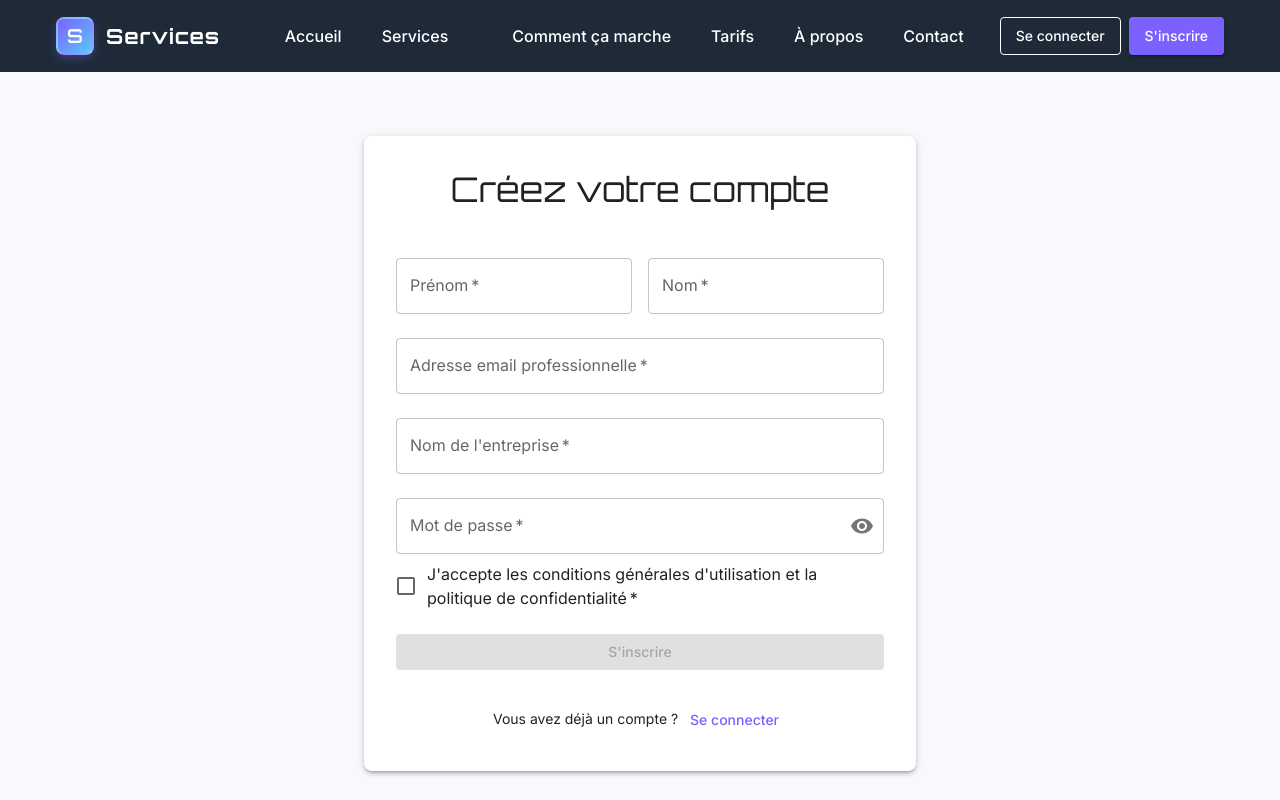
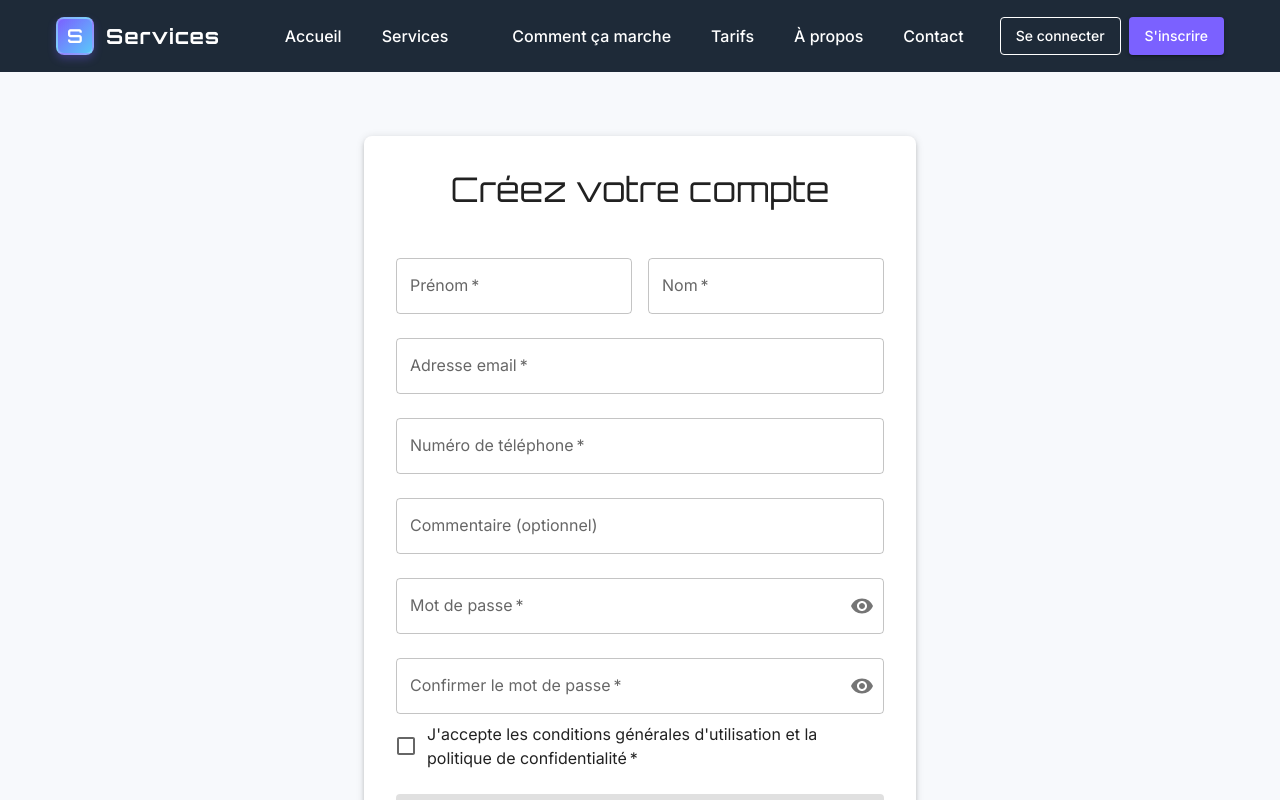
Before and after one commit to Hackathon-Grp-1/services-project-front, a React (Vite) app: page /register in a window 1280 px wide. Shown: the top 800 px of the page. Built offline with nearby package versions, Linux system fonts and the light colour scheme; some icons are missing.

Commit message:
feat: :sparkles: implement authentication features including registration, login, and logout; update API base URL to use environment variable

```diff
--- a/src/pages/LoginPage.tsx
+++ b/src/pages/LoginPage.tsx
@@ -1,7 +1,7 @@
 import { useState } from 'react';
 import { Box, Typography, TextField, Button, Container, Paper, InputAdornment, IconButton, Alert, CircularProgress } from '@mui/material';
 import { Visibility, VisibilityOff } from '@mui/icons-material';
-import { Link as RouterLink, useNavigate } from 'react-router-dom';
+import { Link as RouterLink, useNavigate, useLocation } from 'react-router-dom';
 import { useAuth } from '../contexts/AuthContext';
 
 const LoginPage = () => {
@@ -9,8 +9,10 @@ const LoginPage = () => {
   const [email, setEmail] = useState('');
   const [password, setPassword] = useState('');
   const [localError, setLocalError] = useState<string | null>(null);
+  const [fieldErrors, setFieldErrors] = useState<{[key:string]: boolean}>({});
   const { login, loading, error: authError } = useAuth();
   const navigate = useNavigate();
+  const location = useLocation();
 
   const handleClickShowPassword = () => {
     setShowPassword(!showPassword);
@@ -19,24 +21,31 @@ const LoginPage = () => {
   const handleSubmit = async (e: React.FormEvent) => {
     e.preventDefault();
     setLocalError(null);
-
+    setFieldErrors({});
+    let errors: {[key:string]: boolean} = {};
     if (!email) {
-      setLocalError('Veuillez saisir votre email');
+      errors.email = true;
+    } else if (!/^[^@\s]+@[^@\s]+\.[^@\s]+$/.test(email)) {
+      errors.email = true;
+      setLocalError("L'adresse email n'est pas valide.");
+    }
+    if (!password) {
+      errors.password = true;
+    } else if (password.length < 8) {
+      errors.password = true;
+      setLocalError('Le mot de passe doit contenir au moins 8 caractères.');
+    }
+    if (Object.keys(errors).length > 0) {
+      if (!localError) setLocalError('Veuillez saisir votre email et votre mot de passe');
+      setFieldErrors(errors);
       return;
     }
-
-    if (!password) {
-      setLocalError('Veuillez saisir votre mot de passe');
-      return;
-    }
-
     try {
       await login({ email, password });
-      console.log('Connexion réussie');
-      navigate('/dashboard'); // Redirection après connexion réussie
+      navigate('/need-form', { state: { justLoggedIn: true } });
     } catch (error: any) {
-      console.error('Erreur de connexion:', error);
-      // L'erreur est déjà gérée dans le contexte
+      setFieldErrors({ email: true, password: true });
+      setLocalError('Email ou mot de passe incorrect.');
     }
   };
 
@@ -47,6 +56,16 @@ const LoginPage = () => {
           <Typography variant="h4" component="h1" gutterBottom align="center" sx={{ mb: 4 }}>
             Connectez-vous
           </Typography>
+          {location.state?.registered && (
+            <Alert severity="success" sx={{ mb: 2 }}>
+              Inscription réussie ! Vous pouvez maintenant vous connecter.
+            </Alert>
+          )}
+          {location.state?.mustAuth && (
+            <Alert severity="warning" sx={{ mb: 2 }}>
+              Vous devez être connecté pour accéder à cette fonctionnalité.
+            </Alert>
+          )}
 
           <Box component="form" onSubmit={handleSubmit} sx={{ mt: 1 }}>
             <TextField
@@ -59,7 +78,8 @@ const LoginPage = () => {
               autoComplete="email"
               autoFocus
               value={email}
-              onChange={(e) => setEmail(e.target.value)}
+              onChange={e => setEmail(e.target.value)}
+              error={!!fieldErrors.email}
             />
             <TextField
               margin="normal"
@@ -71,8 +91,9 @@ const LoginPage = () => {
               id="password"
               autoComplete="current-password"
               value={password}
-              onChange={(e) => setPassword(e.target.value)}              slotProps={{
-                input: {
+              onChange={e => setPassword(e.target.value)}
+              error={!!fieldErrors.password}
+              InputProps={{
                 endAdornment: (
                   <InputAdornment position="end">
                     <IconButton
@@ -84,7 +105,6 @@ const LoginPage = () => {
                     </IconButton>
                   </InputAdornment>
                 ),
-                }
               }}
             />            {(localError ?? authError) && (
               <Alert severity="error" sx={{ mt: 2 }}>
--- a/src/pages/NeedFormPage.tsx
+++ b/src/pages/NeedFormPage.tsx
@@ -1,26 +1,40 @@
 import { useState, useRef } from 'react';
-import { Box, Button, Container, TextField, Typography, CircularProgress } from '@mui/material';
-import { useNavigate } from 'react-router-dom';
+import { Box, Button, Container, TextField, Typography, CircularProgress, Snackbar, Alert } from '@mui/material';
+import { useNavigate, useLocation } from 'react-router-dom';
 import { motion, AnimatePresence } from 'framer-motion';
 import { fetchServicePaths } from '../api/mockApi';
 import { useServiceStore } from '../store/serviceStore';
 import ChatBox from '../components/ChatBox';
 import { startNewChat } from '../api/chatApi';
+import { useAuth } from '../contexts/AuthContext';
 
 const NeedFormPage = () => {
   const [inputPrompt, setInputPrompt] = useState('');
   const [error, setError] = useState('');
   const [showChat, setShowChat] = useState(false);
+  const [loginSuccess, setLoginSuccess] = useState(() => {
+    if (window.history.state && window.history.state.usr && window.history.state.usr.justLoggedIn) {
+      return true;
+    }
+    return false;
+  });
+  const [authToast, setAuthToast] = useState(false);
   const navigate = useNavigate();
+  const location = useLocation();
   const formRef = useRef<HTMLFormElement>(null);
 
   const {
     setPrompt,
     setServicePaths,
     isLoading,
-    setIsLoading
+    setIsLoading,
+    isLoggedIn
   } = useServiceStore();  const handleSubmit = async (e: React.FormEvent) => {
     e.preventDefault();
+    if (!isLoggedIn) {
+      navigate('/login', { state: { mustAuth: true } });
+      return;
+    }
     console.log('Formulaire soumis avec prompt:', inputPrompt);
 
     if (!inputPrompt.trim()) {
@@ -91,6 +105,11 @@ const NeedFormPage = () => {
       position: 'relative',
       marginBottom: 0
     }}>
+      <Snackbar open={loginSuccess} autoHideDuration={2000} onClose={() => setLoginSuccess(false)} anchorOrigin={{ vertical: 'top', horizontal: 'center' }}>
+        <Alert severity="success" sx={{ width: '100%' }}>
+          Connexion réussie !
+        </Alert>
+      </Snackbar>
       <Container
         maxWidth={showChat ? false : "md"}
         disableGutters={showChat}
--- a/src/pages/RegisterPage.tsx
+++ b/src/pages/RegisterPage.tsx
@@ -1,21 +1,33 @@
 import { useState } from 'react';
-import { Box, Typography, TextField, Button, Container, Paper, InputAdornment, IconButton, Checkbox, FormControlLabel } from '@mui/material';
+import { Box, Typography, TextField, Button, Container, Paper, InputAdornment, IconButton, Checkbox, FormControlLabel, Snackbar, Alert } from '@mui/material';
 import { Visibility, VisibilityOff } from '@mui/icons-material';
-import { Link as RouterLink } from 'react-router-dom';
+import { Link as RouterLink, useNavigate } from 'react-router-dom';
+import { register } from '../api/authApi';
 
 const RegisterPage = () => {
   const [showPassword, setShowPassword] = useState(false);
+  const [showConfirmPassword, setShowConfirmPassword] = useState(false);
   const [formData, setFormData] = useState({
     firstName: '',
     lastName: '',
     email: '',
+    phoneNumber: '',
+    comment: '',
     password: '',
-    companyName: '',
+    confirmPassword: '',
     acceptTerms: false
   });
+  const [error, setError] = useState<string | null>(null);
+  const [loading, setLoading] = useState(false);
+  const [success, setSuccess] = useState(false);
+  const [fieldErrors, setFieldErrors] = useState<{[key:string]: boolean}>({});
+  const navigate = useNavigate();
 
   const handleClickShowPassword = () => {
     setShowPassword(!showPassword);
+  };
+  const handleClickShowConfirmPassword = () => {
+    setShowConfirmPassword(!showConfirmPassword);
   };
 
   const handleChange = (e: React.ChangeEvent<HTMLInputElement>) => {
@@ -26,11 +38,70 @@ const RegisterPage = () => {
     }));
   };
 
-  const handleSubmit = (e: React.FormEvent) => {
+  const handleSubmit = async (e: React.FormEvent) => {
     e.preventDefault();
-    // This would be replaced with actual registration logic
-    console.log('Register attempt with:', formData);
-    // Placeholder for registration API call
+    setError(null);
+    setFieldErrors({});
+    // Validation côté client
+    const errors: {[key:string]: boolean} = {};
+    if (!formData.firstName.trim()) errors.firstName = true;
+    if (!formData.lastName.trim()) errors.lastName = true;
+    if (!formData.email.trim()) errors.email = true;
+    if (!formData.phoneNumber.trim()) errors.phoneNumber = true;
+    if (!formData.password) errors.password = true;
+    if (!formData.confirmPassword) errors.confirmPassword = true;
+    if (Object.keys(errors).length > 0) {
+      setError('Merci de remplir tous les champs obligatoires.');
+      setFieldErrors(errors);
+      return;
+    }
+    // Email format
+    if (!/^[^@\s]+@[^@\s]+\.[^@\s]+$/.test(formData.email)) {
+      setError("L'adresse email n'est pas valide.");
+      setFieldErrors({ email: true });
+      return;
+    }
+    // Phone format (simple check)
+    if (!/^\+?\d{8,}$/.test(formData.phoneNumber)) {
+      setError('Le numéro de téléphone est invalide.');
+      setFieldErrors({ phoneNumber: true });
+      return;
+    }
+    // Password match
+    if (formData.password !== formData.confirmPassword) {
+      setError('Les mots de passe ne correspondent pas.');
+      setFieldErrors({ password: true, confirmPassword: true });
+      return;
+    }
+    // Password strength (exemple simple)
+    if (formData.password.length < 8) {
+      setError('Le mot de passe doit contenir au moins 8 caractères.');
+      setFieldErrors({ password: true });
+      return;
+    }
+    setLoading(true);
+    try {
+      await register({
+        firstName: formData.firstName,
+        lastName: formData.lastName,
+        comment: formData.comment,
+        email: formData.email,
+        phoneNumber: formData.phoneNumber,
+        password: formData.password,
+        confirmPassword: formData.confirmPassword
+      });
+      setSuccess(true);
+      setTimeout(() => {
+        navigate('/login', { state: { registered: true } });
+      }, 1800);
+    } catch (err: any) {
+      // Gestion des erreurs API
+      let apiMsg = err?.response?.data?.message;
+      if (Array.isArray(apiMsg)) apiMsg = apiMsg.join(' ');
+      setError(apiMsg || 'Erreur lors de l’inscription. Veuillez réessayer.');
+    } finally {
+      setLoading(false);
+    }
   };
 
   return (
@@ -40,7 +111,16 @@ const RegisterPage = () => {
           <Typography variant="h4" component="h1" gutterBottom align="center" sx={{ mb: 4 }}>
             Créez votre compte
           </Typography>
-
+          {error && (
+            <Typography color="error" align="center" sx={{ mb: 2 }}>{error}</Typography>
+          )}
+          {success && (
+            <Snackbar open={success} autoHideDuration={1600} anchorOrigin={{ vertical: 'top', horizontal: 'center' }}>
+              <Alert severity="success" sx={{ width: '100%' }}>
+                Inscription réussie ! Vous allez être redirigé vers la page de connexion.
+              </Alert>
+            </Snackbar>
+          )}
           <Box component="form" onSubmit={handleSubmit} sx={{ mt: 1 }}>
             <Box sx={{ display: 'flex', gap: 2 }}>
               <TextField
@@ -53,6 +133,7 @@ const RegisterPage = () => {
                 autoComplete="given-name"
                 value={formData.firstName}
                 onChange={handleChange}
+                error={!!fieldErrors.firstName}
               />
               <TextField
                 margin="normal"
@@ -64,6 +145,7 @@ const RegisterPage = () => {
                 autoComplete="family-name"
                 value={formData.lastName}
                 onChange={handleChange}
+                error={!!fieldErrors.lastName}
               />
             </Box>
             <TextField
@@ -71,21 +153,32 @@ const RegisterPage = () => {
               required
               fullWidth
               id="email"
-              label="Adresse email professionnelle"
+              label="Adresse email"
               name="email"
               autoComplete="email"
               value={formData.email}
               onChange={handleChange}
+              error={!!fieldErrors.email}
             />
             <TextField
               margin="normal"
               required
               fullWidth
-              id="companyName"
-              label="Nom de l'entreprise"
-              name="companyName"
-              autoComplete="organization"
-              value={formData.companyName}
+              id="phoneNumber"
+              label="Numéro de téléphone"
+              name="phoneNumber"
+              autoComplete="tel"
+              value={formData.phoneNumber}
+              onChange={handleChange}
+              error={!!fieldErrors.phoneNumber}
+            />
+            <TextField
+              margin="normal"
+              fullWidth
+              id="comment"
+              label="Commentaire (optionnel)"
+              name="comment"
+              value={formData.comment}
               onChange={handleChange}
             />
             <TextField
@@ -99,6 +192,7 @@ const RegisterPage = () => {
               autoComplete="new-password"
               value={formData.password}
               onChange={handleChange}
+              error={!!fieldErrors.password}
               InputProps={{
                 endAdornment: (
                   <InputAdornment position="end">
@@ -108,6 +202,32 @@ const RegisterPage = () => {
                       edge="end"
                     >
                       {showPassword ? <VisibilityOff /> : <Visibility />}
+                    </IconButton>
+                  </InputAdornment>
+                ),
+              }}
+            />
+            <TextField
+              margin="normal"
+              required
+              fullWidth
+              name="confirmPassword"
+              label="Confirmer le mot de passe"
+              type={showConfirmPassword ? 'text' : 'password'}
+              id="confirmPassword"
+              autoComplete="new-password"
+              value={formData.confirmPassword}
+              onChange={handleChange}
+              error={!!fieldErrors.confirmPassword}
+              InputProps={{
+                endAdornment: (
+                  <InputAdornment position="end">
+                    <IconButton
+                      aria-label="toggle confirm password visibility"
+                      onClick={handleClickShowConfirmPassword}
+                      edge="end"
+                    >
+                      {showConfirmPassword ? <VisibilityOff /> : <Visibility />}
                     </IconButton>
                   </InputAdornment>
                 ),
@@ -131,9 +251,9 @@ const RegisterPage = () => {
               variant="contained"
               color="secondary"
               sx={{ mt: 3, mb: 2 }}
-              disabled={!formData.acceptTerms}
+              disabled={!formData.acceptTerms || loading}
             >
-              S'inscrire
+              {loading ? 'Inscription...' : "S'inscrire"}
             </Button>
             <Box sx={{ mt: 2, textAlign: 'center' }}>
               <Typography variant="body2">
```
Also changed, not shown: src/api/authApi.ts (+22 -1 lines), src/components/HeroSection.tsx (+7 -1 lines), src/components/layout/Navbar.tsx (+68 -15 lines), 2 other files (tests, documents, lock files or other folders). Lines whose indentation alone changed are shown as unchanged.
